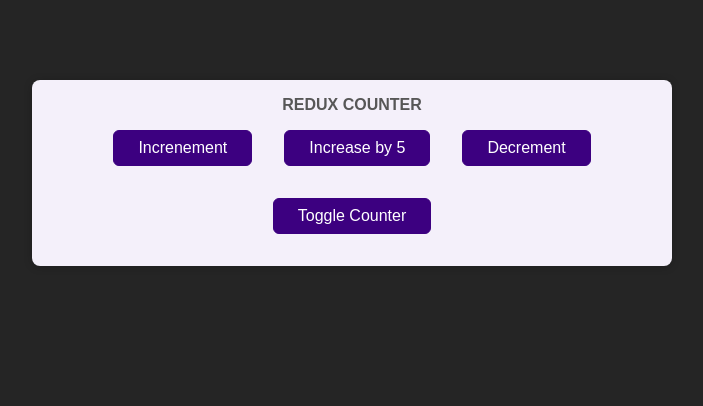
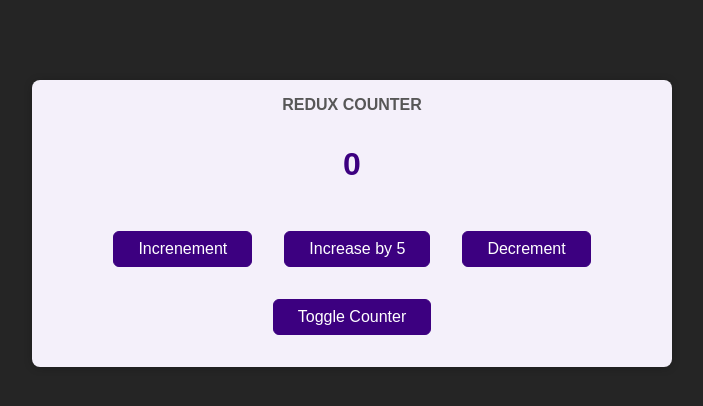
Before and after one commit to willl-8523/use-redux-in-react-app, a React (Create React App) app: page / in a window 1280 px wide. Shown: the top 406 px of the page, without its empty margins (288-991 px from the left). Built offline with nearby package versions, Linux system fonts and the light colour scheme.

Commit message:
Migrate everything to Redux Toolkit

```diff
--- a/src/components/Counter.js
+++ b/src/components/Counter.js
@@ -1,19 +1,40 @@
 import { useSelector, useDispatch } from 'react-redux';
+import { counterActions } from '../store';
 import classes from './Counter.module.css';
 
 const Counter = () => {
   const dispatch = useDispatch();
   // const stateCounter = useSelector((state) => state);
-  const counter = useSelector((state) => state.counter);
-  const show = useSelector((state) => state.showCounter);
+  const counter = useSelector((state) => state.counter.counter);
+  const show = useSelector((state) => state.counter.showCounter);
 
-  const incrementHandler = () => dispatch({ type: 'increment' });
+  /**
+   * Without Redux Toolkit
+   */
+  // const incrementHandler = () => dispatch({ type: 'increment' });
 
-  const increaseHandler = () => dispatch({ type: 'increase', amount: 5 });
+  const incrementHandler = () => dispatch(counterActions.increment());
 
-  const decrementHandler = () => dispatch({ type: 'decrement' });
+  /**
+   * Without Redux Toolkit
+   */
+  // const increaseHandler = () => dispatch({ type: 'increase', amount: 5 });
 
-  const toggleCounterHandler = () => dispatch({ type: 'toggle' });
+  const increaseHandler = () => dispatch(counterActions.increase(5)); // { type: SOME_UNIQUE_IDENTIFIER, payload: 5}
+
+  /**
+   * Without Redux Toolkit
+   */
+  // const decrementHandler = () => dispatch({ type: 'decrement' });
+
+  const decrementHandler = () => dispatch(counterActions.decrement());
+
+  /**
+   * Without Redux Toolkit
+   */
+  // const toggleCounterHandler = () => dispatch({ type: 'toggle' });
+
+  const toggleCounterHandler = () => dispatch(counterActions.toggleCounter());
 
   return (
     <main className={classes.counter}>
--- a/src/store/index.js
+++ b/src/store/index.js
@@ -19,7 +19,7 @@ const counterSlice = createSlice({
       state.counter--;
     },
     increase(state, action) {
-      state.counter = state.counter + action.amount;
+      state.counter = state.counter + action.payload;
     },
     toggleCounter(state) {
       state.showCounter = !state.showCounter;
@@ -60,7 +60,9 @@ const counterSlice = createSlice({
 // const store = createStore(counterReducer);
 
 const store = configureStore({
-    reducer: { counter: counterSlice.reducer}
+  reducer: { counter: counterSlice.reducer },
 });
 
+export const counterActions = counterSlice.actions;
+
 export default store;
```
